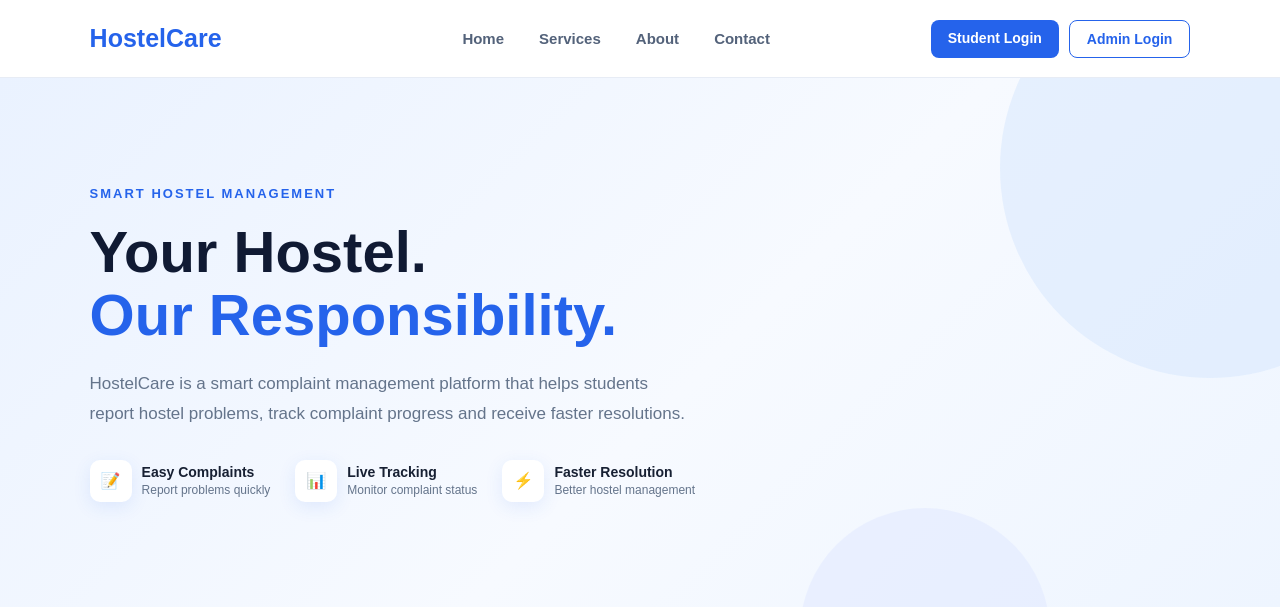
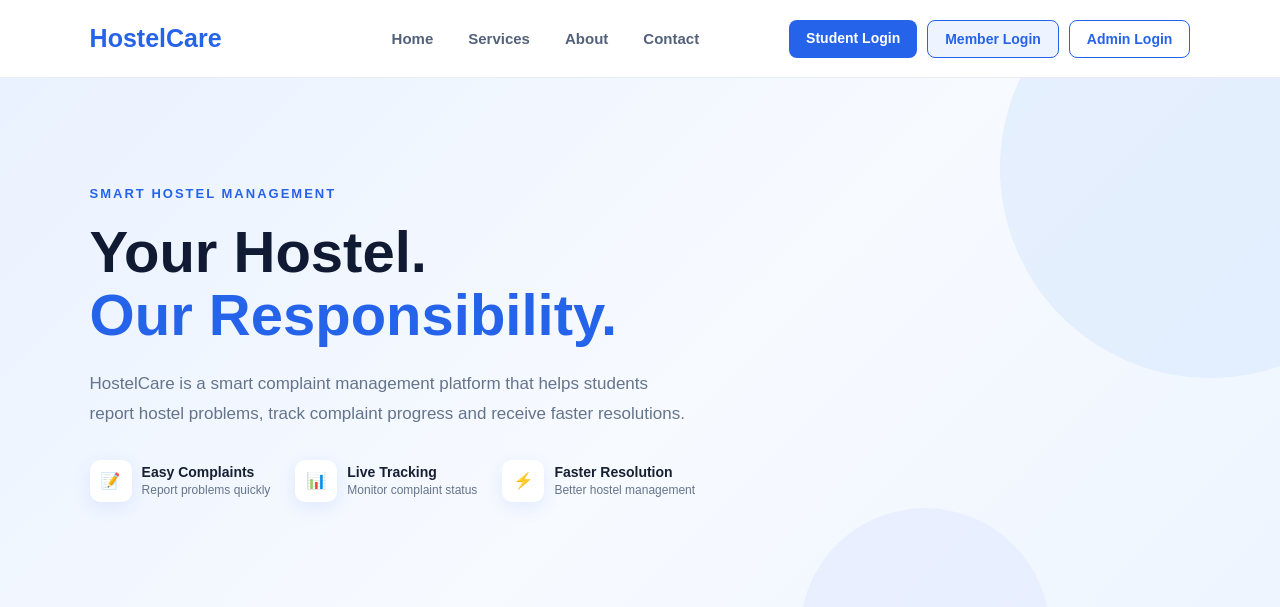
Before and after one commit to Vibhum01/hostelcare, a Flask app: page / in a window 1280 px wide. Shown: the top 607 px of the page. Run offline with Flask 3, Linux system fonts and the light colour scheme.

Commit message:
Add member login to homepage

```diff
--- a/templates/index.html
+++ b/templates/index.html
@@ -88,6 +88,17 @@
 
         .student-btn:hover {
             background: #1d4ed8;
+            color: white;
+        }
+
+        .member-btn {
+            background: #eef4ff;
+            color: #2563eb;
+            border: 1px solid #2563eb;
+        }
+
+        .member-btn:hover {
+            background: #2563eb;
             color: white;
         }
 
@@ -612,6 +623,11 @@
             Student Login
         </a>
 
+        <a href="{{ url_for('member_login') }}"
+           class="nav-btn member-btn">
+            Member Login
+        </a>
+
         <a href="{{ url_for('admin_login') }}"
            class="nav-btn admin-btn">
             Admin Login
```
Also changed, not shown: templates/member_dashboard.html (added, +10 -0 lines), templates/member_login.html (added, +10 -0 lines).
